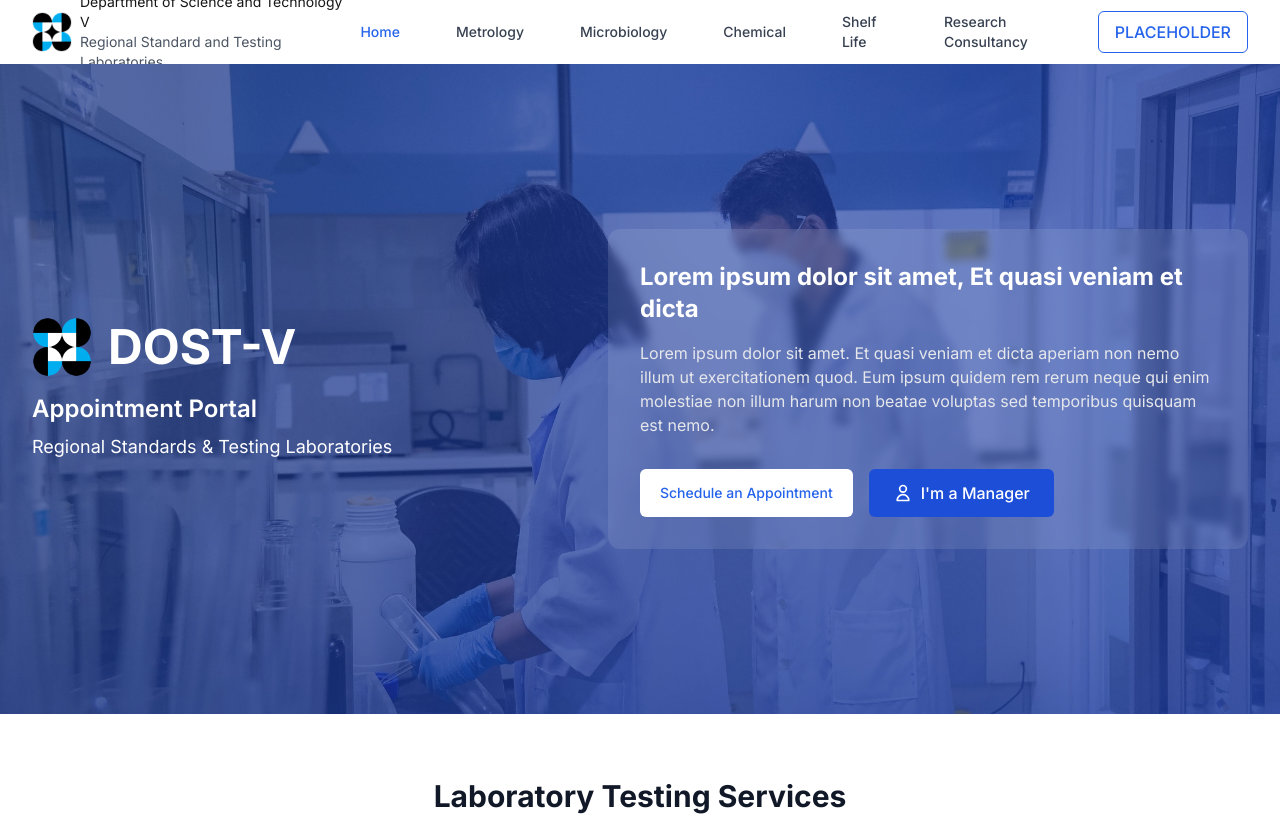
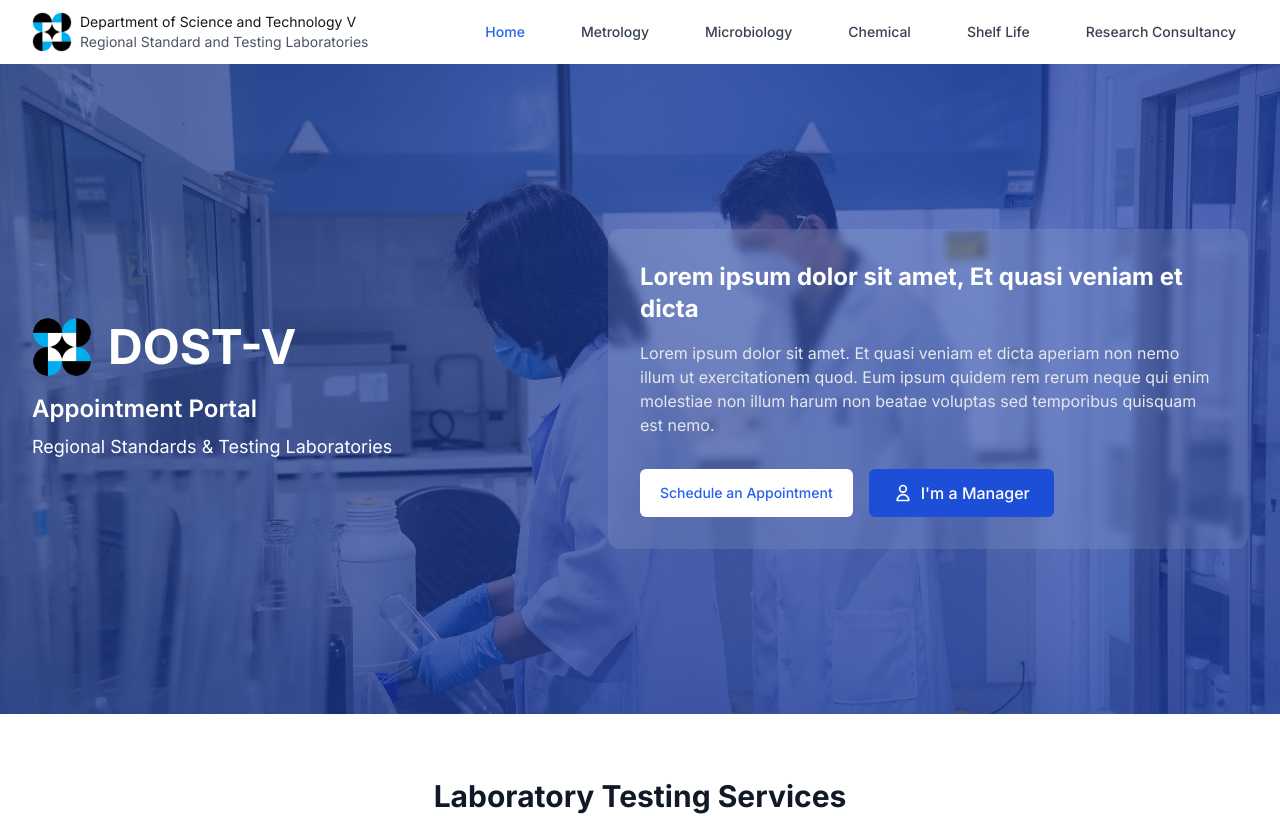
Before and after one commit to nberrr/RSTL_Appointment, a Next.js app: page / in a window 1280 px wide. Shown: the top 816 px of the page. Built offline with nearby package versions, Linux system fonts and the light colour scheme.

Commit message:
navbar update

```diff
--- a/src/app/components/shared/Navbar.js
+++ b/src/app/components/shared/Navbar.js
@@ -69,12 +69,6 @@
             >
               Research Consultancy
             </Link>
-            <Link
-              href="/metrology/manager-registration"
-              className="border border-blue-600 text-blue-600 px-4 py-2 rounded-md font-medium flex items-center hover:bg-blue-50 transition-colors"
-            >
-              PLACEHOLDER
-            </Link>
           </div>
         </div>
       </div>
```
